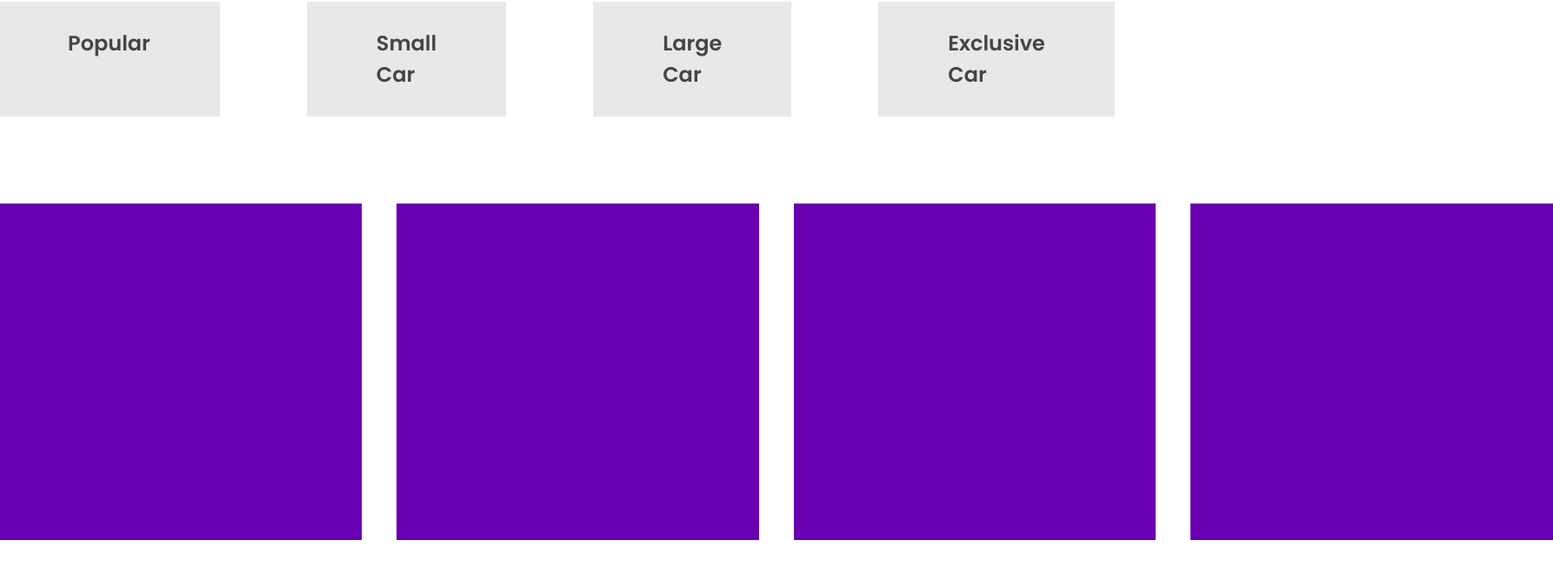
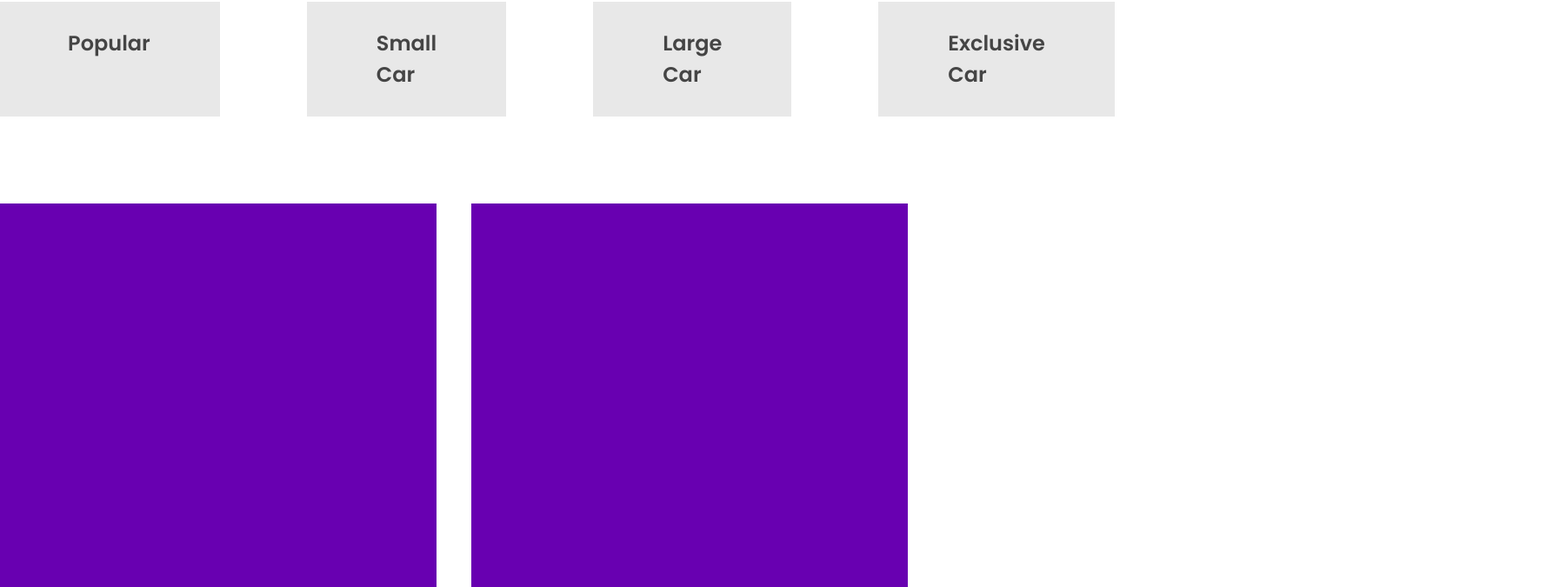
Before and after one commit to shoumen-shomu/speedyrent, a React (Vite) app: page / in a window 1280 px wide. Shown: the part 5513-6188 px from the top of the page at 87% size, 1786 px wide, since content can reach past the window. Built offline with nearby package versions, Linux system fonts and the light colour scheme.

Commit message:
Update ChoosePart layout to allow flexible wrapping of Products components

```diff
--- a/src/components/layouts/ChoosePart.jsx
+++ b/src/components/layouts/ChoosePart.jsx
@@ -38,7 +38,9 @@
             </p>
           </div>
         </div>
-        <div className="flex gap-10">
+        <div className="flex flex-wrap gap-10">
+          <Products/>
+          <Products/>
           <Products/>
           <Products/>
           <Products/>
```
